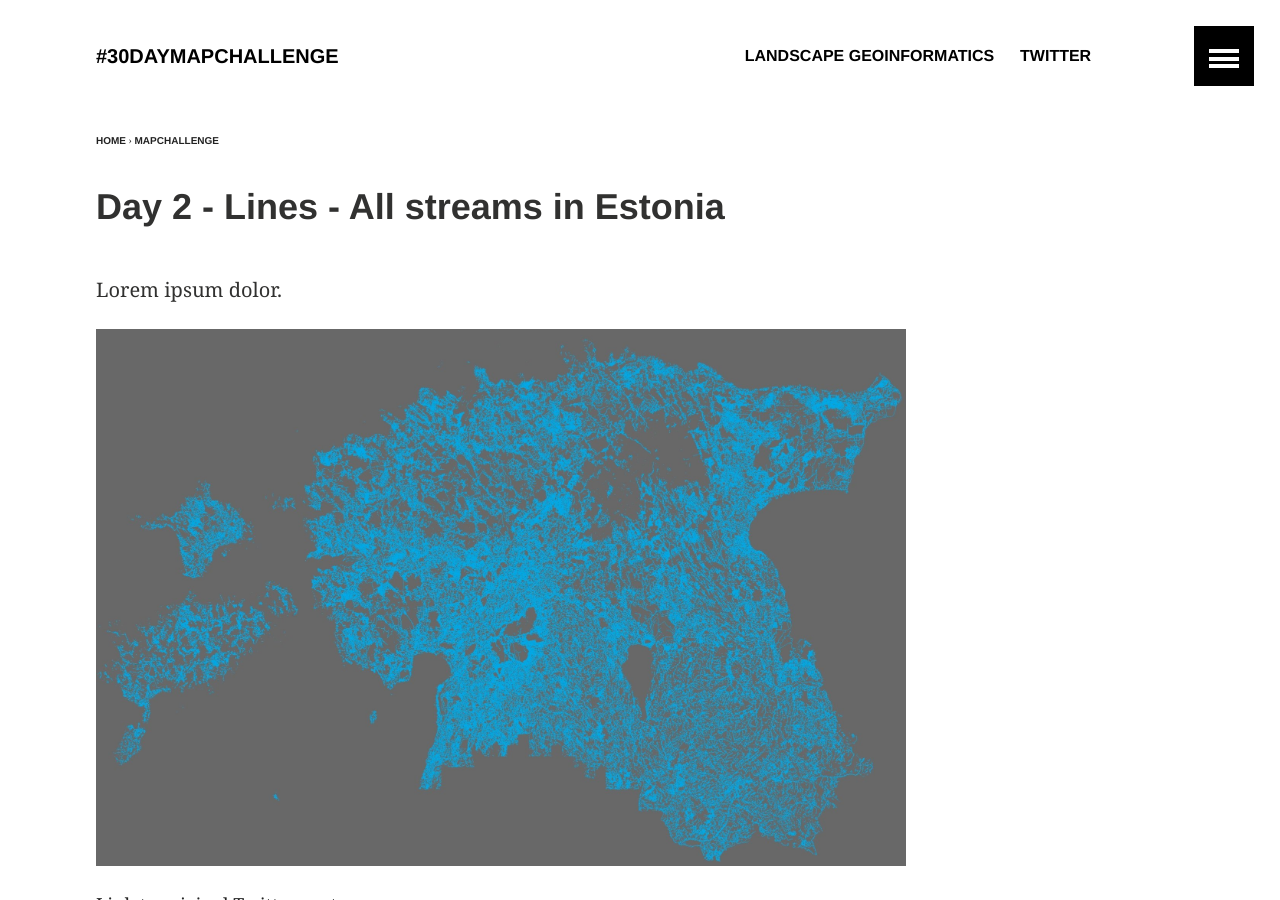
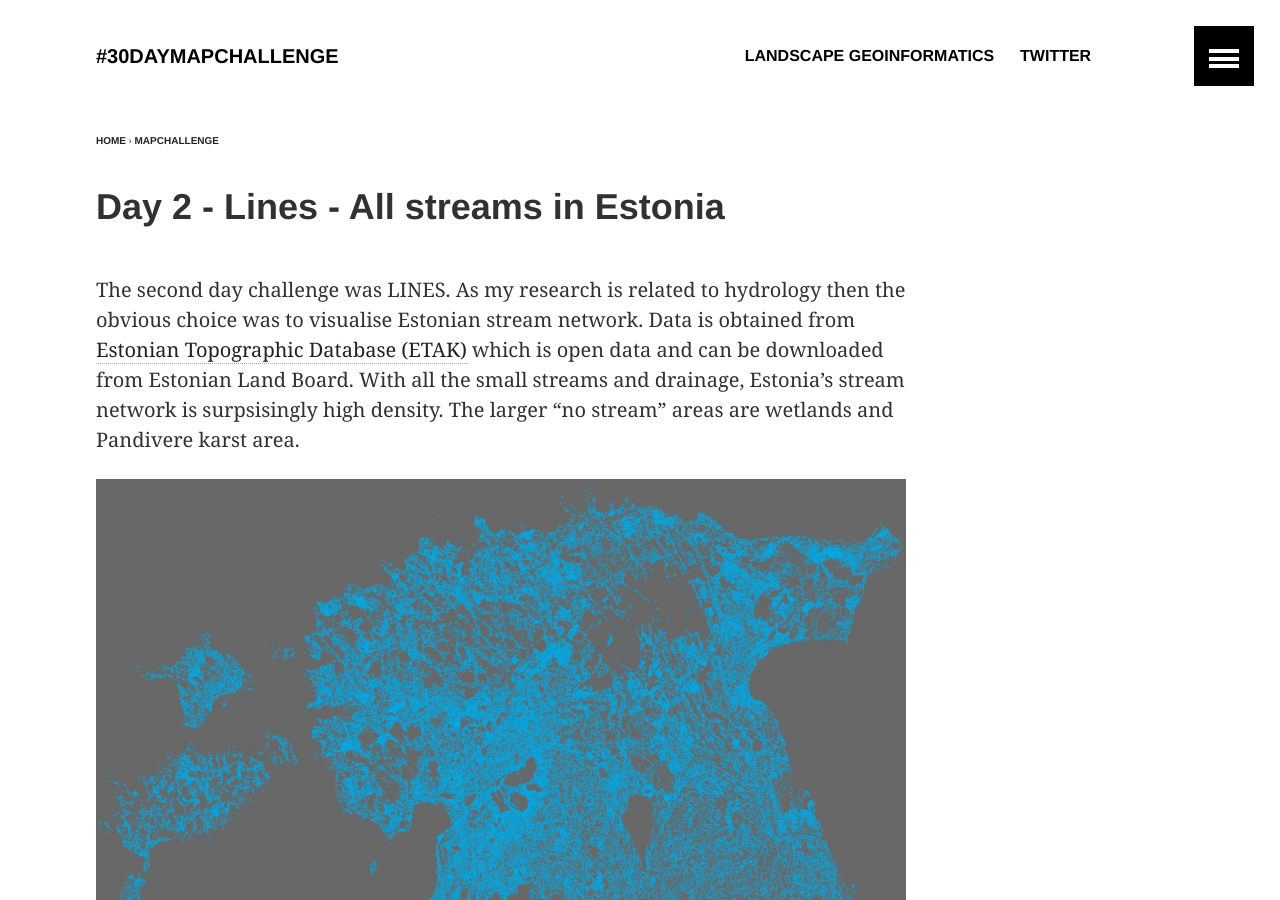
Before and after one commit to kevelyn1/30DayMapChallenge2019, a Jekyll site: the page built from _posts/mapchallenge/2019-11-2-day-2.md, in a window 1280 px wide and 900 px high. Built offline with Jekyll 4.4.1, drawn with Linux system fonts in a browser that asks for light colours.

Commit message:
Update 2019-11-2-day-2.md

```diff
--- a/_posts/mapchallenge/2019-11-2-day-2.md
+++ b/_posts/mapchallenge/2019-11-2-day-2.md
@@ -7,8 +7,8 @@ image:
   teaser: all-streams.jpg
 ---
 
-Lorem ipsum dolor.
+The second day challenge was LINES. As my research is related to hydrology then the obvious choice was to visualise Estonian stream network. Data is obtained from [Estonian Topographic Database (ETAK)](https://geoportaal.maaamet.ee/eng/Spatial-Data/Estonian-Topographic-Database-p305.html) which is open data and can be downloaded from Estonian Land Board. With all the small streams and drainage, Estonia's stream network is surpsisingly high density. The larger "no stream" areas are wetlands and Pandivere karst area.
 
 ![image of day 2 post](../../images/all-streams.jpg)
 
-[Link to original Twitter post](https://twitter.com/evelynuuemaa/status/2)
+[Link to original Twitter post](https://twitter.com/evelynuuemaa/status/1190868666054840321)
```
